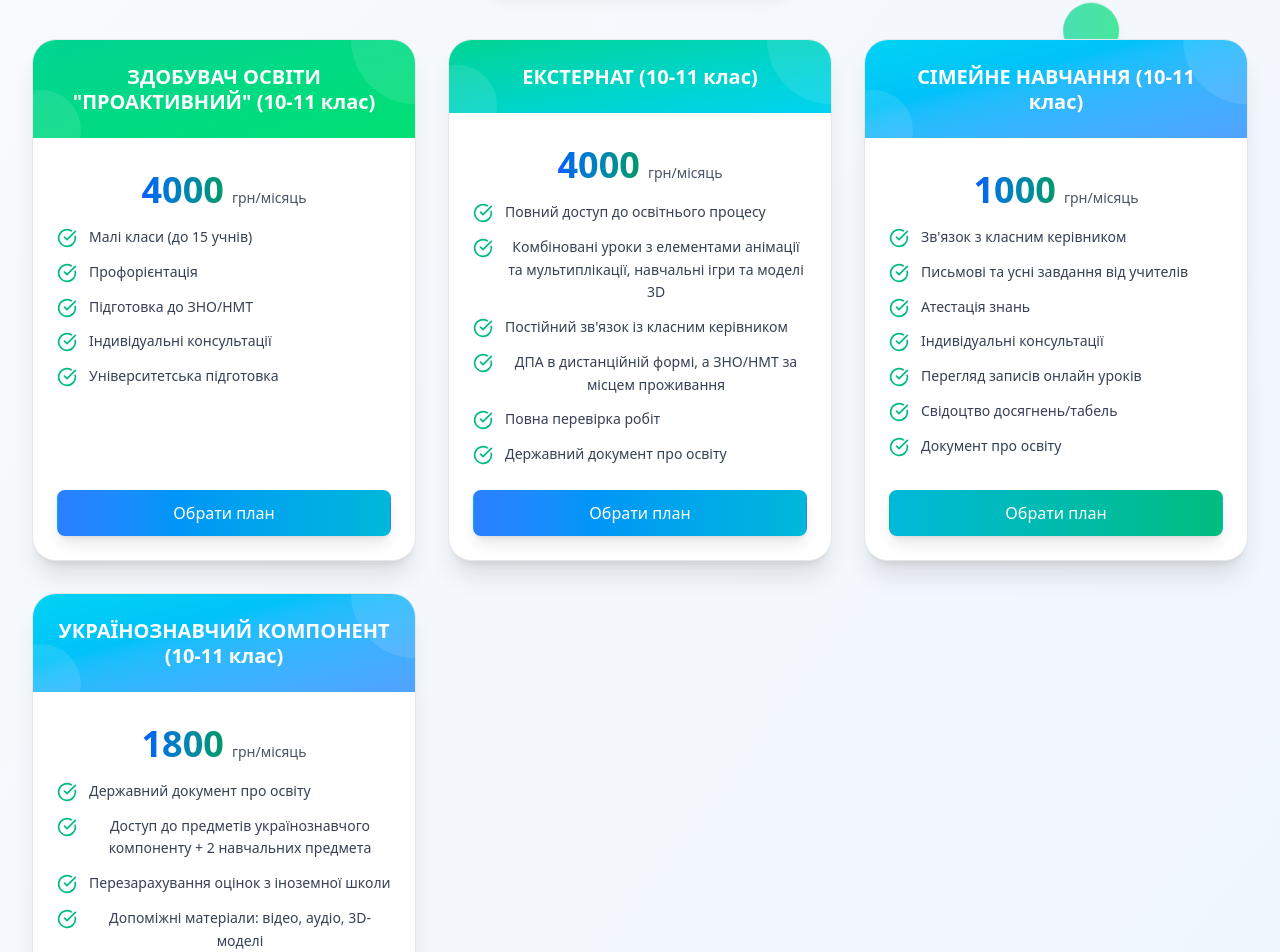
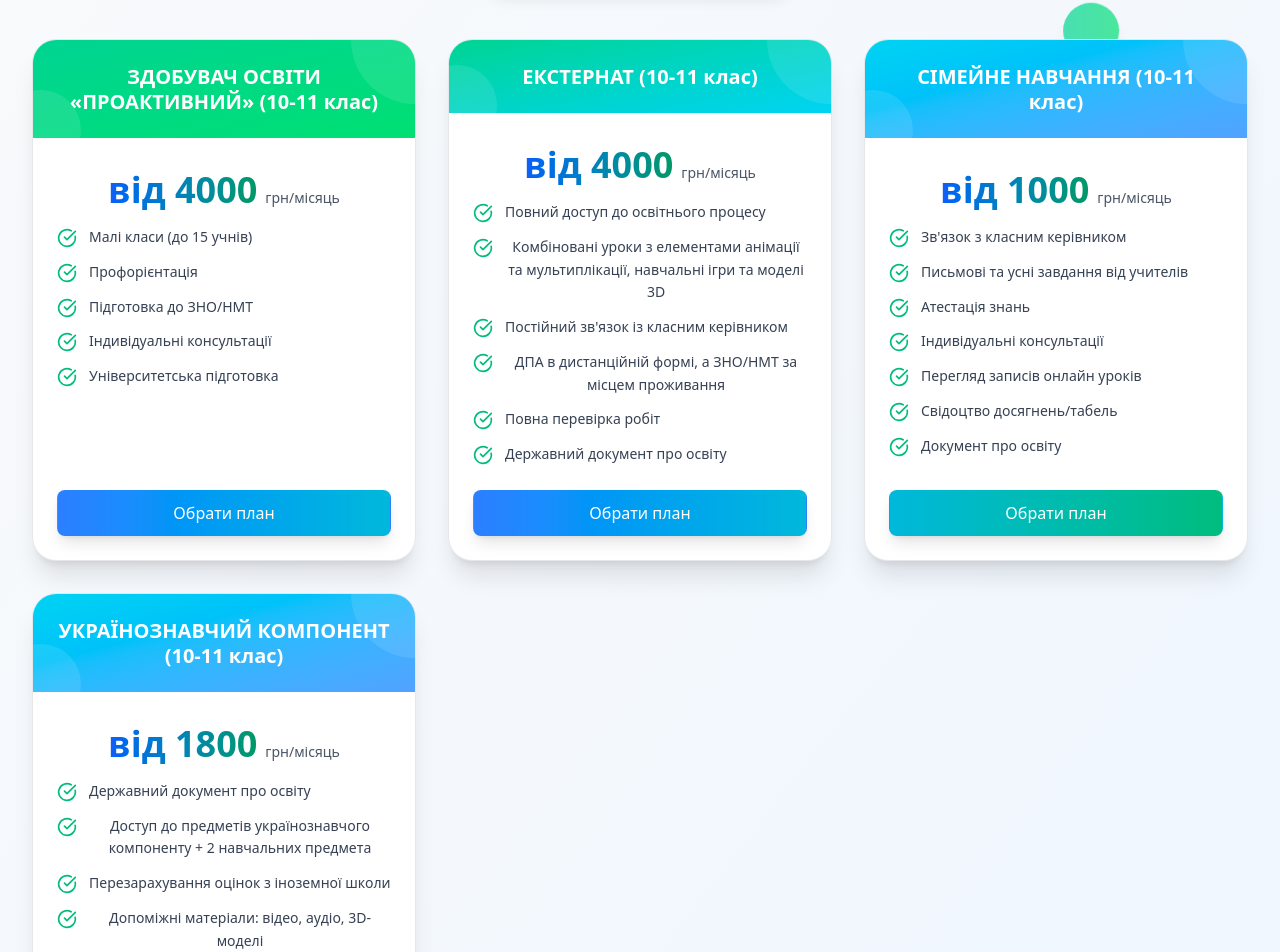
Before and after one commit to mintusyaka/lyceum-frontend, a React (Vite) app: page /plans/high-school in a window 1280 px wide. Shown: the part 1585-2537 px from the top of the page. Built offline with nearby package versions, Linux system fonts and the light colour scheme.

Commit message:
Update HighPlans.jsx

```diff
--- a/src/components/plans/HighPlans.jsx
+++ b/src/components/plans/HighPlans.jsx
@@ -58,9 +58,9 @@ function HighPlans() {
 
   const plans = [
     {
-      title: 'ЗДОБУВАЧ ОСВІТИ "ПРОАКТИВНИЙ" (10-11 клас)',
+      title: 'ЗДОБУВАЧ ОСВІТИ «ПРОАКТИВНИЙ» (10-11 клас)',
       old_price_month: "",
-      price_month: "4000",
+      price_month: "від 4000",
       old_price_year: "",
       price_year: "40000",
       features: ["Малі класи (до 15 учнів)", "Профорієнтація", "Підготовка до ЗНО/НМТ", "Індивідуальні консультації", "Університетська підготовка"],
@@ -70,17 +70,17 @@ function HighPlans() {
     {
       title: 'ЕКСТЕРНАТ (10-11 клас)',
       old_price_month: "",
-      price_month: "4000",
+      price_month: "від 4000",
       old_price_year: "",
       price_year: "40000",
-      features: ["Повний доступ до освітнього процесу", "Комбіновані уроки з елементами анімації та мультиплікації, навчальні ігри та моделі 3D", "Постійний зв'язок із класним керівником", "ДПА в дистанційній формі, а ЗНО/НМТ за місцем проживання", "Повна перевірка робіт", "Державний документ про освіту"],
+      features: ["Повний доступ до освітнього процесу","Комбіновані уроки з елементами анімації та мультиплікації, навчальні ігри та моделі 3D","Постійний зв'язок із класним керівником","ДПА в дистанційній формі, а ЗНО/НМТ за місцем проживання","Повна перевірка робіт","Державний документ про освіту"],
       bg_color: "bg-gradient-to-br from-emerald-400 to-cyan-400",
       accent_color: "from-blue-500 to-cyan-500"
     },
     {
       title: 'СІМЕЙНЕ НАВЧАННЯ (10-11 клас)',
       old_price_month: "",
-      price_month: "1000",
+      price_month: "від 1000",
       old_price_year: "",
       price_year: "10000",
       features: ["Зв'язок з класним керівником", "Письмові та усні завдання від учителів", "Атестація знань", "Індивідуальні консультації", "Перегляд записів онлайн уроків", "Свідоцтво досягнень/табель", "Документ про освіту"],
@@ -91,7 +91,7 @@ function HighPlans() {
     {
       title: 'УКРАЇНОЗНАВЧИЙ КОМПОНЕНТ (10-11 клас)',
       old_price_month: "",
-      price_month: "1800",
+      price_month: "від 1800",
       old_price_year: "",
       price_year: "18000",
       features: ["Державний документ про освіту", "Доступ до предметів українознавчого компоненту + 2 навчальних предмета", "Перезарахування оцінок з іноземної школи", "Допоміжні матеріали: відео, аудіо, 3D-моделі", "Автоматизована перевірка робіт", "НМТ у місті проживання", "Додаткові сервіси"],
```
